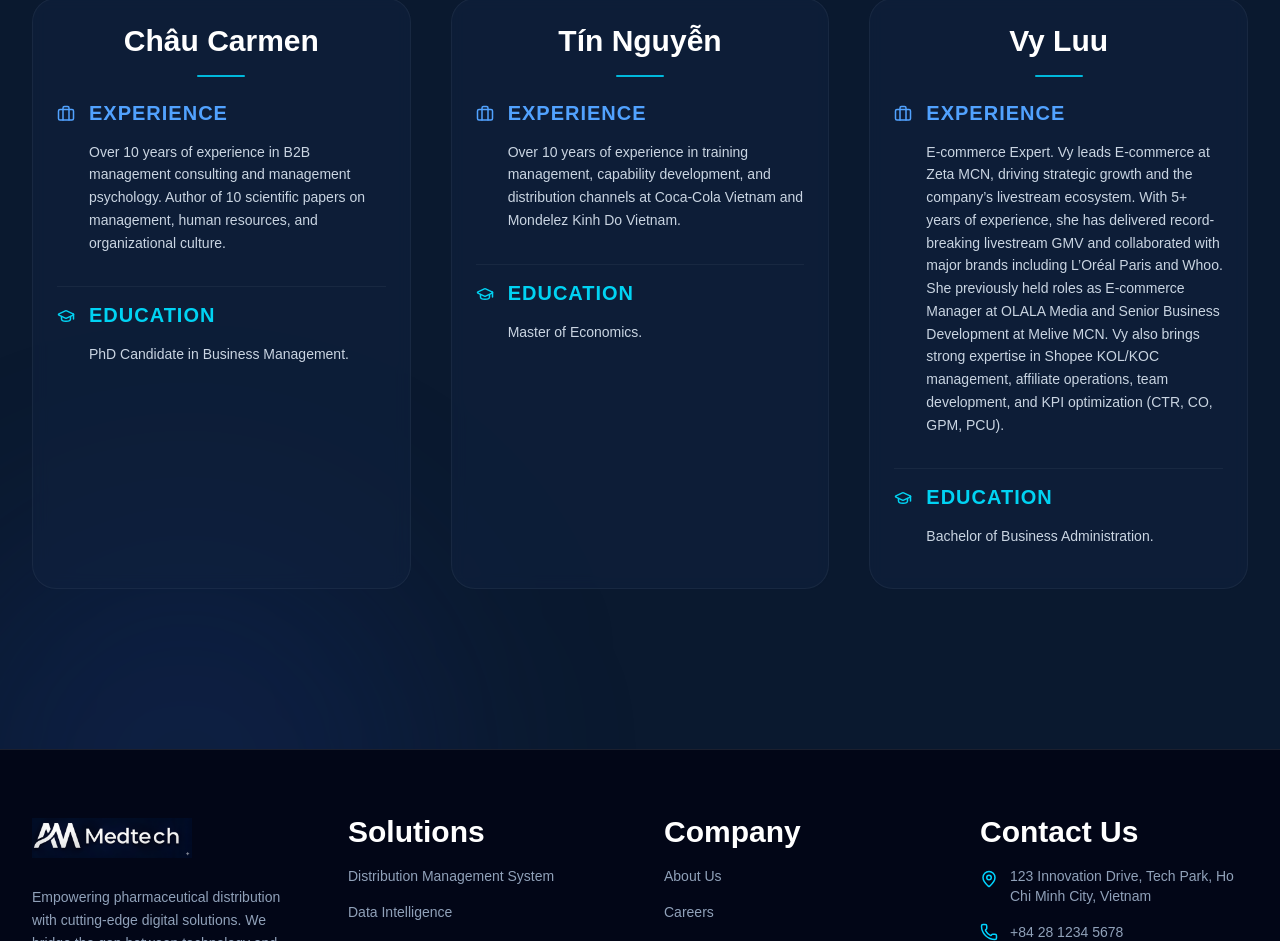
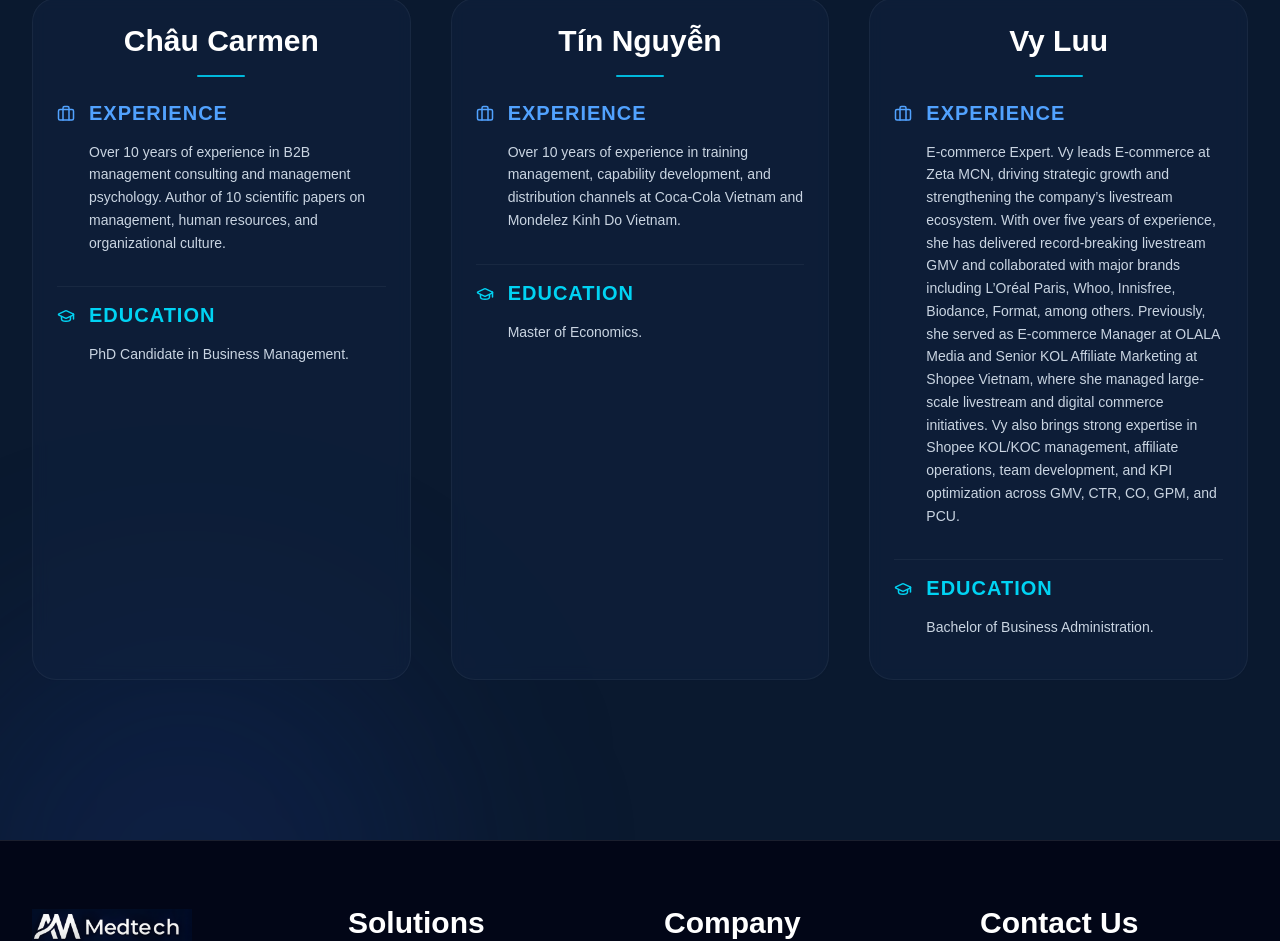
Before and after one commit to hailp1/am-medtech-landing, a Next.js app: page /about in a window 1280 px wide. Shown: the part 1966-2907 px from the top of the page. Built offline with nearby package versions, Linux system fonts and the light colour scheme.

Commit message:
feat(about): update Vy Luu biography

```diff
--- a/app/about/page.tsx
+++ b/app/about/page.tsx
@@ -124,7 +124,7 @@ const AboutPage = () => {
                             <TeamMember
                                 image="/team/vy.jpg"
                                 name="Vy Luu"
-                                experience="E-commerce Expert. Vy leads E-commerce at Zeta MCN, driving strategic growth and the company’s livestream ecosystem. With 5+ years of experience, she has delivered record-breaking livestream GMV and collaborated with major brands including L’Oréal Paris and Whoo. She previously held roles as E-commerce Manager at OLALA Media and Senior Business Development at Melive MCN. Vy also brings strong expertise in Shopee KOL/KOC management, affiliate operations, team development, and KPI optimization (CTR, CO, GPM, PCU)."
+                                experience="E-commerce Expert. Vy leads E-commerce at Zeta MCN, driving strategic growth and strengthening the company’s livestream ecosystem. With over five years of experience, she has delivered record-breaking livestream GMV and collaborated with major brands including L’Oréal Paris, Whoo, Innisfree, Biodance, Format, among others. Previously, she served as E-commerce Manager at OLALA Media and Senior KOL Affiliate Marketing at Shopee Vietnam, where she managed large-scale livestream and digital commerce initiatives. Vy also brings strong expertise in Shopee KOL/KOC management, affiliate operations, team development, and KPI optimization across GMV, CTR, CO, GPM, and PCU."
                                 education="Bachelor of Business Administration."
                                 delay={0.6}
                             />
```
